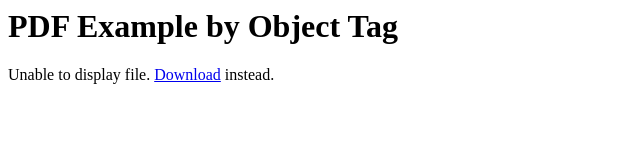
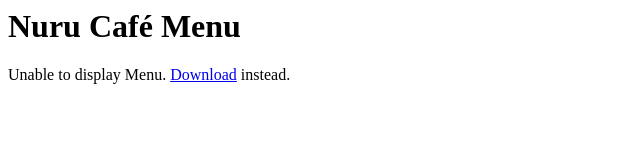
Before and after one commit to Gillow/NuruCafeMenu1, a plain HTML site: page index.html in a window 1280 px wide. Shown: the whole page, without its empty margins (0-640 px from the left). Drawn offline with Linux system fonts and the light colour scheme.

Commit message:
Update index.html

```diff
--- a/index.html
+++ b/index.html
@@ -1,9 +1,9 @@
 <html>
 
 <body>
-    <h1>PDF Example by Object Tag</h1>
+    <h1>Nuru Café Menu</h1>
     <object data="NURU_CAFE_MENU_FINAL1.pdf" type="application/pdf" width="100%" height="500px">
-  <p>Unable to display file. <a href="NURU_CAFE_MENU_FINAL1.pdf">Download</a> instead.</p>
+  <p>Unable to display Menu. <a href="NURU_CAFE_MENU_FINAL1.pdf">Download</a> instead.</p>
     </object>
 </body>
 </html>
```
